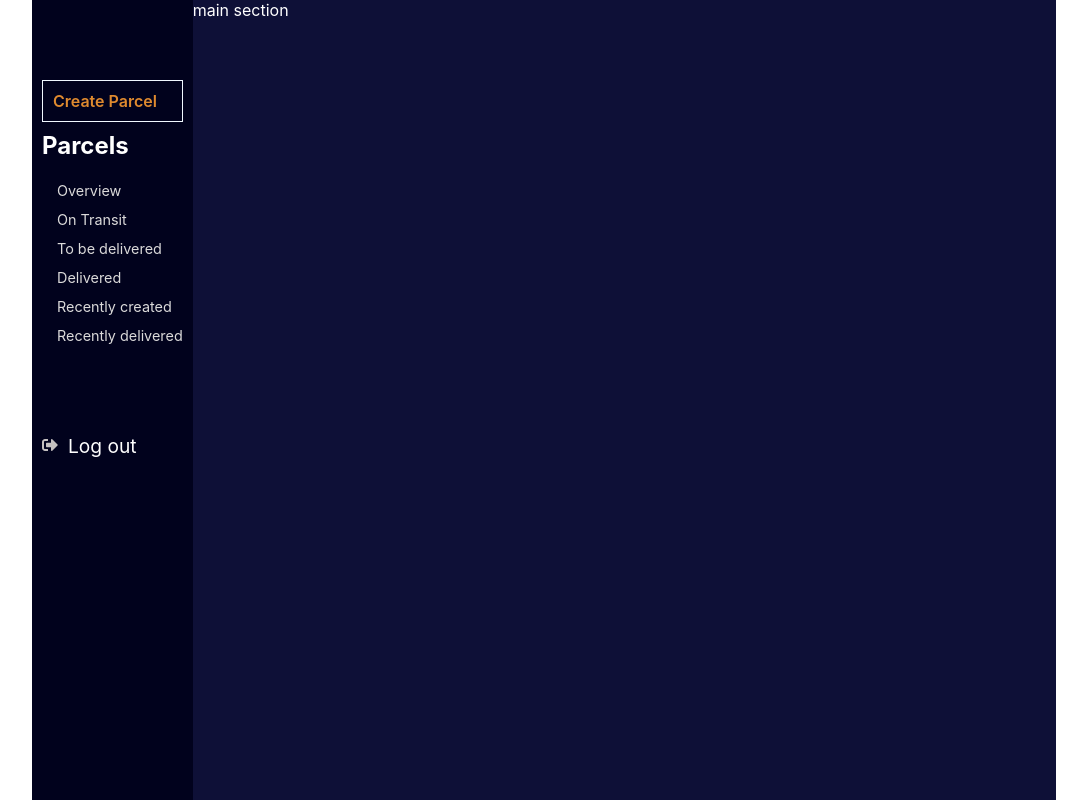
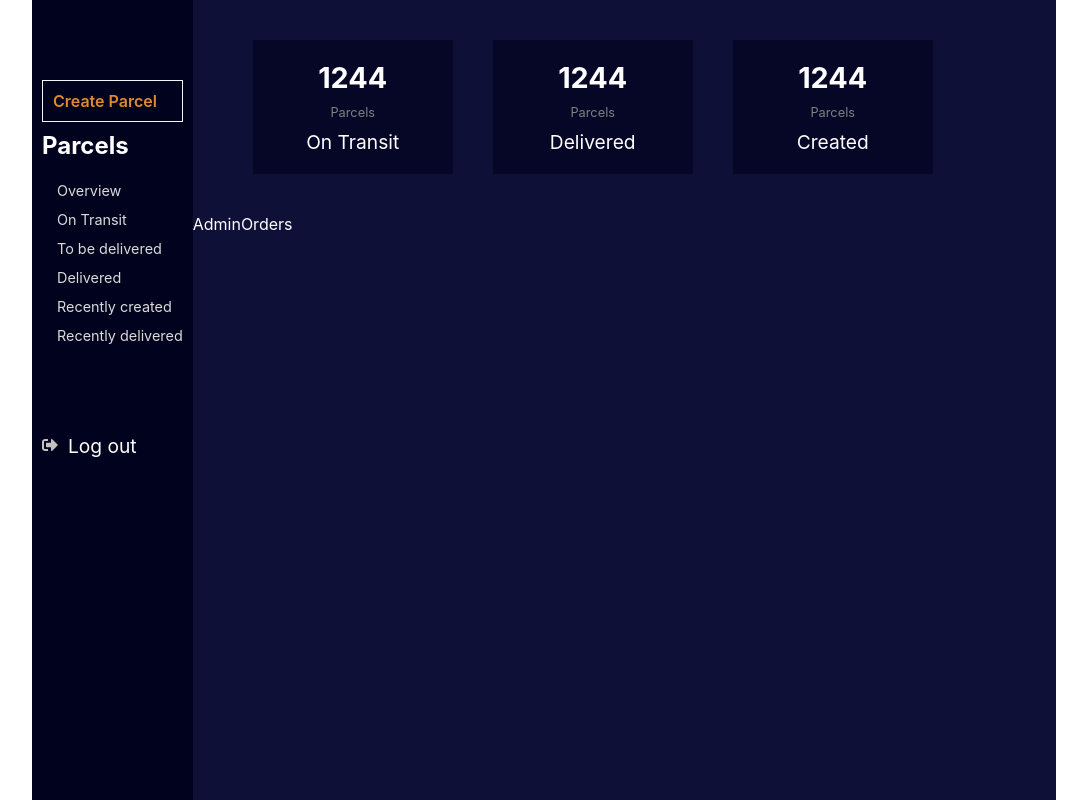
Before and after one commit to Ericawanja/sendIT, a React (Create React App) app in the folder senditui/: page /admin in a window 1280 px wide. Shown: the whole page, without its empty margins (96-1183 px from the left). Built offline with nearby package versions, Linux system fonts and the light colour scheme.

Commit message:
stats container design

```diff
--- a/senditui/src/Pages/AdminOrders.jsx
+++ b/senditui/src/Pages/AdminOrders.jsx
@@ -0,0 +1,9 @@
+import React from 'react'
+
+function AdminOrders() {
+  return (
+    <div>AdminOrders</div>
+  )
+}
+
+export default AdminOrders
--- a/senditui/src/Pages/AdminPage.jsx
+++ b/senditui/src/Pages/AdminPage.jsx
@@ -1,5 +1,7 @@
 import React from "react";
+import AdminOrders from "./AdminOrders";
 import AdminSideNav from "./AdminSideNav";
+import AdminStats from "./AdminStats";
 import "./styles/styles.admin.css"
 
 function AdminPage() {
@@ -8,7 +10,8 @@ function AdminPage() {
       <div className="adminWrapper">
         <AdminSideNav/>
         <div className="main">
-          main section
+          <AdminStats/>
+          <AdminOrders/>
         </div>
       </div>
     </div>
--- a/senditui/src/Pages/AdminStats.jsx
+++ b/senditui/src/Pages/AdminStats.jsx
@@ -1,9 +1,27 @@
-import React from 'react'
+import React from "react";
 
 function AdminStats() {
   return (
-    <div>AdminStats</div>
-  )
+    <div className="statsContainer">
+      <div className="statsWrapper">
+        <div className="transit">
+          <span className="stat">1244</span>
+          <span className="smalltext">Parcels</span>
+          <span className="title">On Transit</span>
+        </div>
+        <div className="delivered">
+          <span className="stat">1244</span>
+          <span className="smalltext">Parcels</span>
+          <span className="title"> Delivered</span>
+        </div>
+        <div className="created">
+          <span className="stat">1244</span>
+          <span className="smalltext">Parcels</span>
+          <span className="title">created</span>
+        </div>
+      </div>
+    </div>
+  );
 }
 
-export default AdminStats
+export default AdminStats;
--- a/senditui/src/Pages/styles/styles.admin.css
+++ b/senditui/src/Pages/styles/styles.admin.css
@@ -43,21 +43,51 @@
   cursor: pointer;
 }
 .navItems span:hover {
-  background-color: antiquewhite;
-  padding: 10px 15px;
+  background-color: rgb(14, 16, 55);
+  padding: 15px 10px;
   color: rgb(223, 138, 47);
 }
-.signout{
+.signout {
   display: flex;
   gap: 10px;
   align-items: baseline;
   margin-top: 90px;
 }
 
-.signout .text{
+.signout .text {
   font-size: 1.2rem;
 }
 .signoutIcon {
   color: rgb(197, 193, 193);
+}
+.statsWrapper {
+  padding: 40px 60px;
+  display: flex;
+  justify-content: space-between;
+  width: 100%;
+  gap: 40px;
+  text-align: center;
 
 }
+.transit,
+.delivered,
+.created {
+  display: flex;
+  flex-direction: column;
+  gap: 10px;
+  background-color: rgba(1, 2, 29, 0.6);
+  padding: 20px;
+  width: 200px;
+}
+.statsWrapper .stat {
+  font-weight: 700;
+  font-size: 1.8rem;
+}
+.statsWrapper .smalltext{
+    font-size: .8rem;
+    color: gray;
+}
+.statsWrapper .title{
+    font-size: 1.2rem;
+    text-transform: capitalize;
+}
```
Lines whose indentation alone changed are shown as unchanged.
